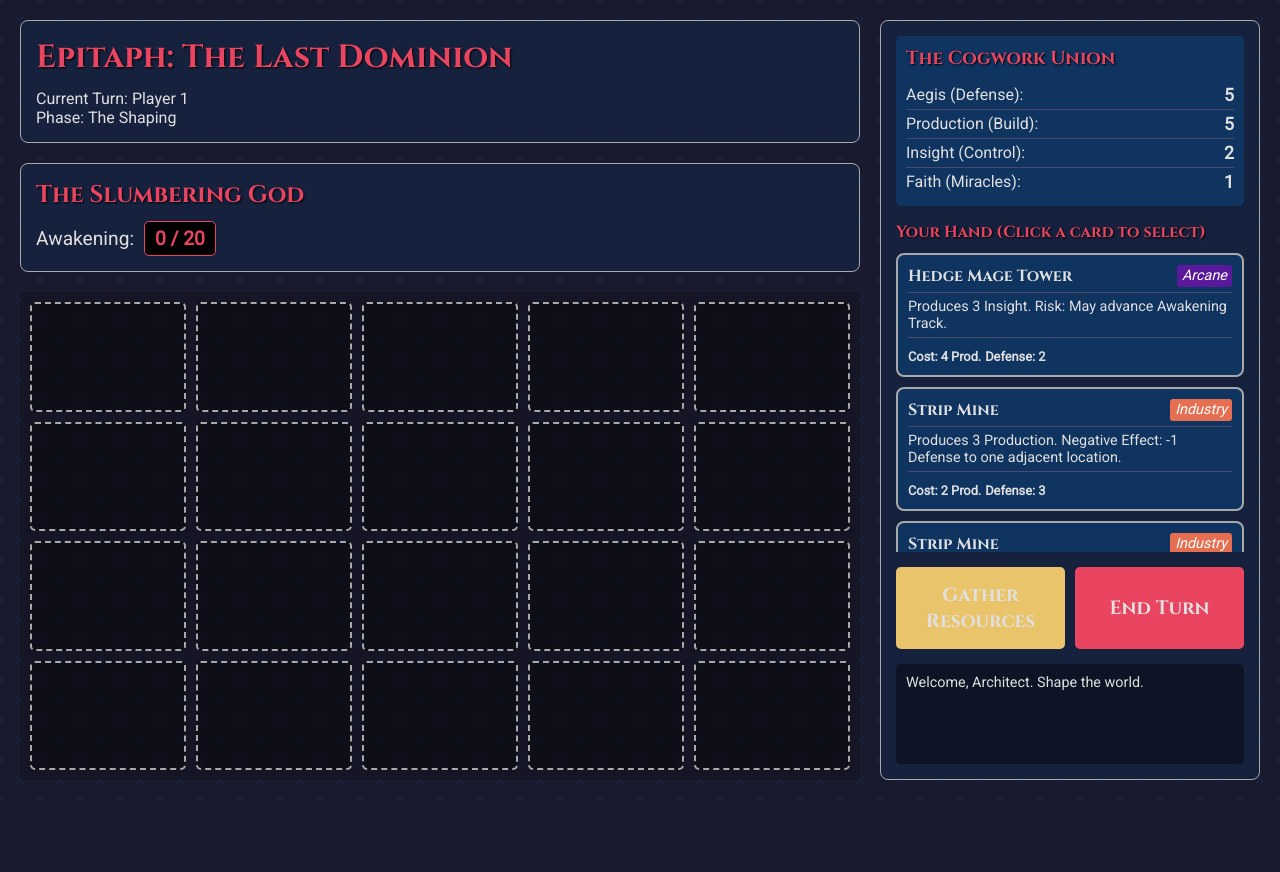
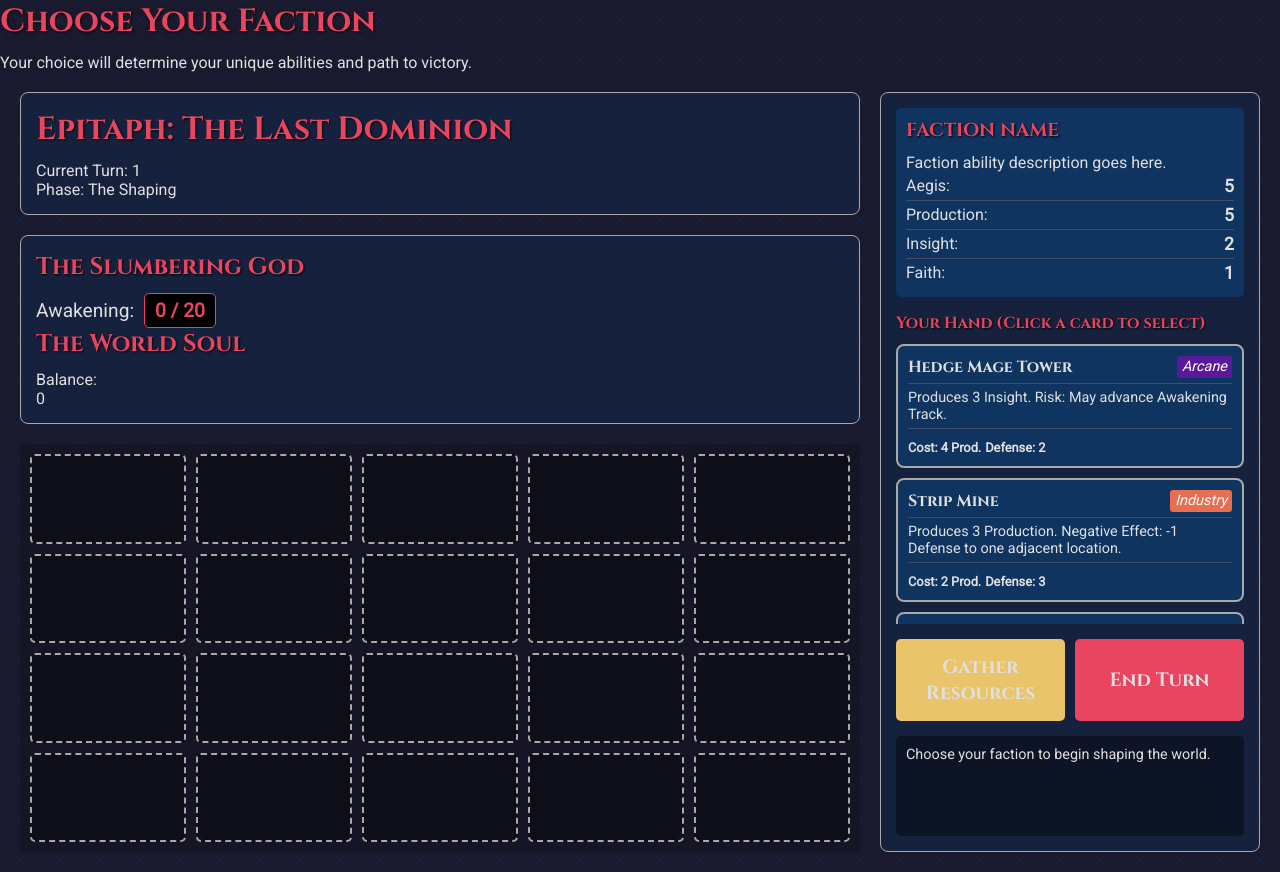
Before and after one commit to barakameek/Veil-of-the-Cosmos, a plain HTML site: page index.html in a window 1280 px wide. Before the commit the page ends 800 px from the top, so only its background shows below. Drawn offline with Linux system fonts and the light colour scheme.

Commit message:
Update index.html

```diff
--- a/index.html
+++ b/index.html
@@ -8,25 +8,45 @@
 </head>
 <body>
 
+    <!-- Faction Selection Modal (Initially visible) -->
+    <div id="faction-selection-modal">
+        <div class="modal-content">
+            <h1>Choose Your Faction</h1>
+            <p>Your choice will determine your unique abilities and path to victory.</p>
+            <div id="faction-choices">
+                <!-- Faction buttons will be generated by JS -->
+            </div>
+        </div>
+    </div>
+
     <!-- Main container for the entire game interface -->
-    <div id="game-container">
+    <div id="game-container" class="hidden">
 
         <!-- The central game area including the board and God mat -->
         <main id="main-content">
             <header id="game-header">
                 <h1>Epitaph: The Last Dominion</h1>
                 <div id="game-status">
-                    <p>Current Turn: <span id="current-player-turn">Player 1</span></p>
+                    <p>Current Turn: <span id="turn-counter">1</span></p>
                     <p id="game-phase">Phase: The Shaping</p>
                 </div>
             </header>
 
             <!-- The Elder God's area, tracking the world's doom -->
             <div id="elder-god-mat">
-                <h2>The Slumbering God</h2>
-                <div id="awakening-track">
-                    <span>Awakening:</span>
-                    <div id="awakening-value">0 / 20</div>
+                <div class="mat-section">
+                    <h2>The Slumbering God</h2>
+                    <div id="awakening-track">
+                        <span>Awakening:</span>
+                        <div id="awakening-value">0 / 20</div>
+                    </div>
+                </div>
+                <div class="mat-section">
+                    <h2>The World Soul</h2>
+                    <div id="world-soul-track">
+                        <span>Balance:</span>
+                        <div id="world-soul-value">0</div>
+                    </div>
                 </div>
             </div>
 
@@ -40,24 +60,14 @@
         <!-- The player's dedicated area, including faction info, resources, and hand -->
         <aside id="player-area">
             <div id="player-mat">
-                <h3 id="player-faction-name">The Cogwork Union</h3>
+                <h3 id="player-faction-name">FACTION NAME</h3>
+                <p id="player-faction-ability" class="faction-ability-desc">Faction ability description goes here.</p>
                 <div id="player-resources">
-                    <div class="resource">
-                        <span class="resource-label">Aegis (Defense):</span>
-                        <span id="aegis-value" class="resource-value">5</span>
-                    </div>
-                    <div class="resource">
-                        <span class="resource-label">Production (Build):</span>
-                        <span id="production-value" class="resource-value">5</span>
-                    </div>
-                    <div class="resource">
-                        <span class="resource-label">Insight (Control):</span>
-                        <span id="insight-value" class="resource-value">2</span>
-                    </div>
-                    <div class="resource">
-                        <span class="resource-label">Faith (Miracles):</span>
-                        <span id="faith-value" class="resource-value">1</span>
-                    </div>
+                    <!-- Resource elements are still here, but now updated at start of turn -->
+                    <div class="resource"><span class="resource-label">Aegis:</span><span id="aegis-value" class="resource-value"></span></div>
+                    <div class="resource"><span class="resource-label">Production:</span><span id="production-value" class="resource-value"></span></div>
+                    <div class="resource"><span class="resource-label">Insight:</span><span id="insight-value" class="resource-value"></span></div>
+                    <div class="resource"><span class="resource-label">Faith:</span><span id="faith-value" class="resource-value"></span></div>
                 </div>
             </div>
 
@@ -72,11 +82,11 @@
             <!-- Game controls and a log for messages -->
             <div id="controls-area">
                 <div class="button-group">
-                    <button id="gather-button">Gather Resources</button>
+                    <button id="gather-button" title="Skip playing a card to gain 2 Production and 1 Faith.">Gather Resources</button>
                     <button id="end-turn-button">End Turn</button>
                 </div>
                 <div id="game-log">
-                    <p>Welcome, Architect. Shape the world.</p>
+                    <p>Choose your faction to begin shaping the world.</p>
                 </div>
             </div>
 
```
